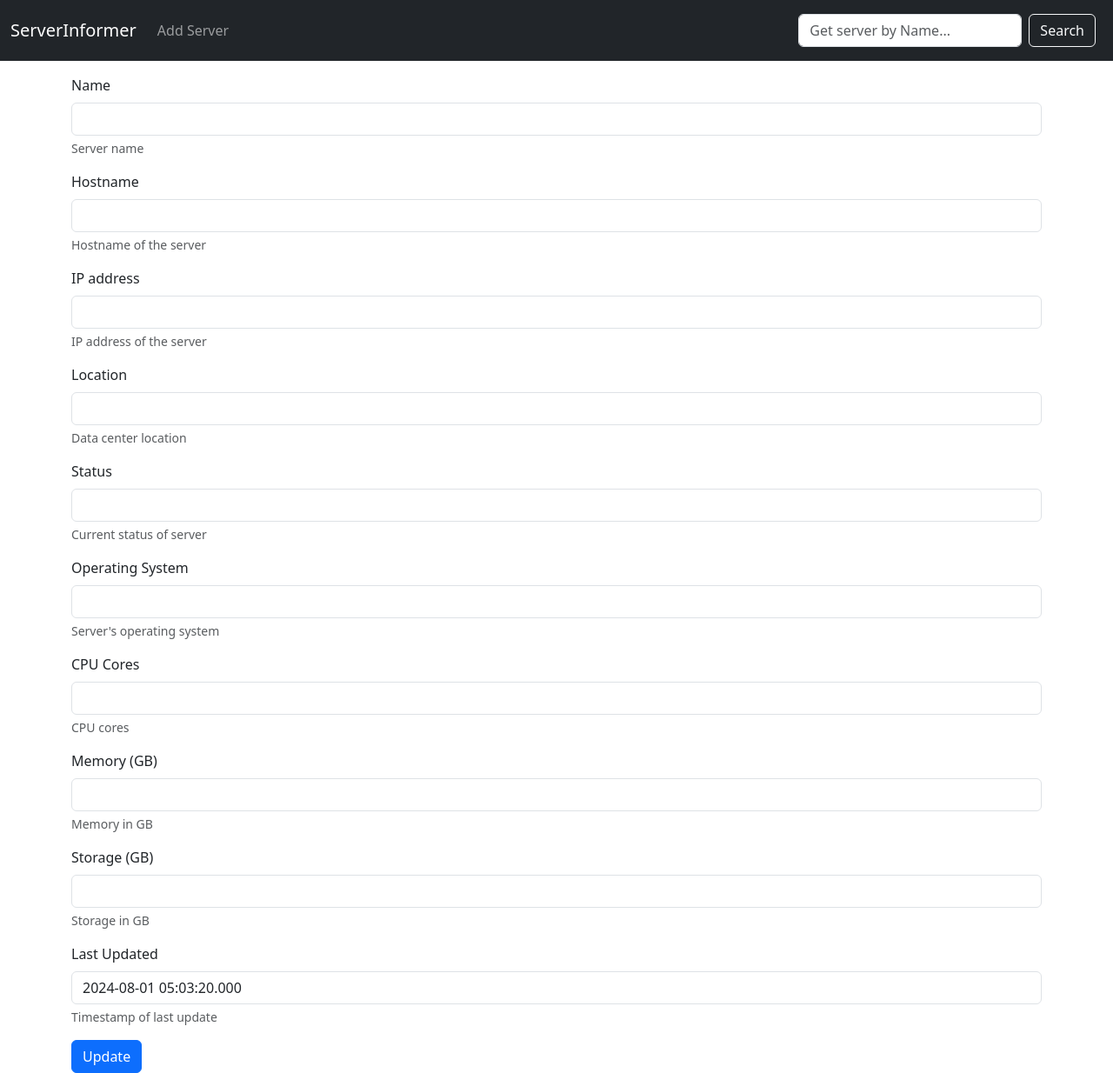
After one commit to samperay/server-mgmt, a FastAPI app: template app/templates/edit.html in a window 1280 px wide. The commit adds this page. Shown: the whole page at 87% size. Run offline with FastAPI, Linux system fonts and the light colour scheme; the template is opened without the code that fills it, so the values that code supplies are empty.

Commit message:
update and delete code updated

```diff
--- a/app/main.py
+++ b/app/main.py
@@ -10,6 +10,8 @@ from fastapi.staticfiles import StaticFiles
 from fastapi.templating import Jinja2Templates
 from sqlalchemy.orm import Session
 from app import models, schemas, database
+from datetime import datetime
+
 
 app = FastAPI()
 
@@ -120,3 +122,104 @@ def add_server(
     db.commit()
 
     return RedirectResponse(url="/servers", status_code=302)
+
+
+@app.get("/edit", response_class=HTMLResponse)
+def edit_server(request: Request, name: str, db: Session = Depends(database.get_db)):
+    server = db.query(models.Server).filter((models.Server.hostname == name)).first()
+    if server is not None:
+        server = server.__dict__
+        server.pop("_sa_instance_state")
+
+        response = templates.TemplateResponse(
+            "edit.html",
+            {
+                "request": request,
+                "server": server,
+            },
+        )
+        return response
+    else:
+        response = templates.TemplateResponse(
+            "search.html",
+            {
+                "request": request,
+                "server": None,
+            },
+        )
+        return response
+
+
+@app.post("/servers/update", response_class=RedirectResponse)
+def update_server(
+    id: int = Form(...),
+    name: str = Form(...),
+    hostname: str = Form(...),
+    ip_address: str = Form(...),
+    location: str = Form(...),
+    status: str = Form(...),
+    os: str = Form(...),
+    cpu_cores: int = Form(...),
+    memory_gb: int = Form(...),
+    storage_gb: int = Form(...),
+    last_updated: str = Form(...),
+    db: Session = Depends(database.get_db),
+):
+    server = db.query(models.Server).filter(models.Server.id == id).first()
+
+    if not server:
+        raise HTTPException(status_code=404, detail="Server not found")
+
+    server.name = name
+    server.hostname = hostname
+    server.ip_address = ip_address
+    server.location = location
+    server.status = status
+    server.os = os
+    server.cpu_cores = cpu_cores
+    server.memory_gb = memory_gb
+    server.storage_gb = storage_gb
+    server.last_updated = datetime.strptime(last_updated, "%Y-%m-%d %H:%M:%S.%f")
+
+    db.commit()
+
+    return RedirectResponse(url="/servers", status_code=302)
+
+
+@app.get("/delete", response_class=HTMLResponse)
+def delete_server(name: str, request: Request, db: Session = Depends(database.get_db)):
+    server = db.query(models.Server).filter((models.Server.hostname == name)).first()
+
+    if server is not None:
+        server = server.__dict__
+        server.pop("_sa_instance_state")
+
+        response = templates.TemplateResponse(
+            "delete.html",
+            {
+                "request": request,
+                "server": server,
+            },
+        )
+        return response
+    else:
+        response = templates.TemplateResponse(
+            "search.html",
+            {
+                "request": request,
+                "server": None,
+            },
+        )
+        return response
+
+
+@app.post("/servers/delete", response_class=RedirectResponse)
+def confirm_delete_server(id: int = Form(...), db: Session = Depends(database.get_db)):
+    server = db.query(models.Server).filter(models.Server.id == id).first()
+    if not server:
+        raise HTTPException(status_code=404, detail="Server not found")
+
+    db.delete(server)
+    db.commit()
+
+    return RedirectResponse(url="/servers", status_code=302)
--- /dev/null
+++ b/app/templates/edit.html
@@ -0,0 +1,79 @@
+{% include 'header.html' %}
+{% include 'navbar.html' %}
+<div class="container" style="margin-top: 1em;">
+    <form action="/servers/update" method="POST">
+        <input type="hidden" name="id" value="{{ server.id }}">
+        <div class="mb-3">
+            <label for="name" class="form-label">Name</label>
+            <input type="text" class="form-control" name="name" id="name" aria-describedby="nameDesc" value="{{ server.name }}">
+            <div id="nameDesc" class="form-text">Server name</div>
+        </div>
+        <div class="mb-3">
+            <label for="hostname" class="form-label">Hostname</label>
+            <input type="text" class="form-control" name="hostname" id="hostname" aria-describedby="hostnameDesc" value="{{ server.hostname }}">
+            <div id="hostnameDesc" class="form-text">Hostname of the server</div>
+        </div>
+        <div class="mb-3">
+            <label for="ip_address" class="form-label">IP address</label>
+            <input type="text" class="form-control" name="ip_address" id="ip_address" aria-describedby="ip_addressDesc" value="{{ server.ip_address }}">
+            <div id="ip_addressDesc" class="form-text">IP address of the server</div>
+        </div>
+        <div class="mb-3">
+            <label for="location" class="form-label">Location</label>
+            <input type="text" class="form-control" name="location" id="location" aria-describedby="locationDesc" value="{{ server.location }}">
+            <div id="locationDesc" class="form-text">Data center location</div>
+        </div>
+        <div class="mb-3">
+            <label for="status" class="form-label">Status</label>
+            <input type="text" class="form-control" name="status" id="status" aria-describedby="statusDesc" value="{{ server.status }}">
+            <div id="statusDesc" class="form-text">Current status of server</div>
+        </div>
+        <div class="mb-3">
+            <label for="os" class="form-label">Operating System</label>
+            <input type="text" class="form-control" name="os" id="os" aria-describedby="osDesc" value="{{ server.os }}">
+            <div id="osDesc" class="form-text">Server's operating system</div>
+        </div>
+        <div class="mb-3">
+            <label for="cpu_cores" class="form-label">CPU Cores</label>
+            <input type="text" class="form-control" name="cpu_cores" id="cpu_cores" aria-describedby="cpu_coresDesc" value="{{ server.cpu_cores }}">
+            <div id="cpu_coresDesc" class="form-text">CPU cores</div>
+        </div>
+        <div class="mb-3">
+            <label for="memory_gb" class="form-label">Memory (GB)</label>
+            <input type="text" class="form-control" name="memory_gb" id="memory_gb" aria-describedby="memory_gbDesc" value="{{ server.memory_gb }}">
+            <div id="memory_gbDesc" class="form-text">Memory in GB</div>
+        </div>
+        <div class="mb-3">
+            <label for="storage_gb" class="form-label">Storage (GB)</label>
+            <input type="text" class="form-control" name="storage_gb" id="storage_gb" aria-describedby="storage_gbDesc" value="{{ server.storage_gb }}">
+            <div id="storage_gbDesc" class="form-text">Storage in GB</div>
+        </div>
+        <div class="mb-3">
+            <label for="last_updated" class="form-label">Last Updated</label>
+            <input type="text" class="form-control" name="last_updated" id="last_updated" aria-describedby="timestampDesc" value="{{ server.last_updated }}">
+            <div id="timestampDesc" class="form-text">Timestamp of last update</div>
+        </div>
+        <button type="submit" class="btn btn-primary">Update</button>
+    </form>
+</div>
+
+<script>
+    window.onload = function() {
+        function pad(number) {
+            return number.toString().padStart(2, '0');
+        }
+
+        const now = new Date();
+        const formattedTimestamp = now.getFullYear() + '-' +
+            pad(now.getMonth() + 1) + '-' +
+            pad(now.getDate()) + ' ' +
+            pad(now.getHours()) + ':' +
+            pad(now.getMinutes()) + ':' +
+            pad(now.getSeconds()) + '.' +
+            now.getMilliseconds().toString().padStart(3, '0');
+
+        document.getElementById('last_updated').value = formattedTimestamp;
+    };
+</script>
+
+{% include 'footer.html' %}
```
Also changed, not shown: app/templates/delete.html (added, +12 -0 lines), app/templates/server.html (+13 -3 lines), server_inventory.db.
